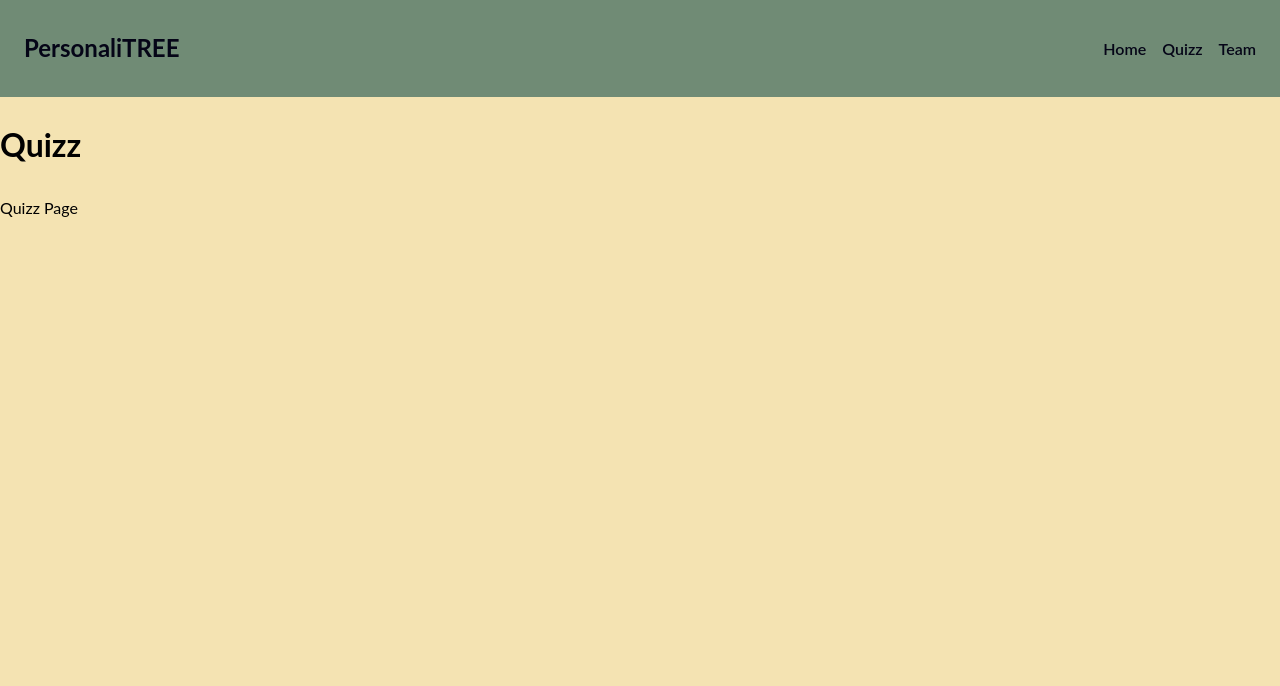
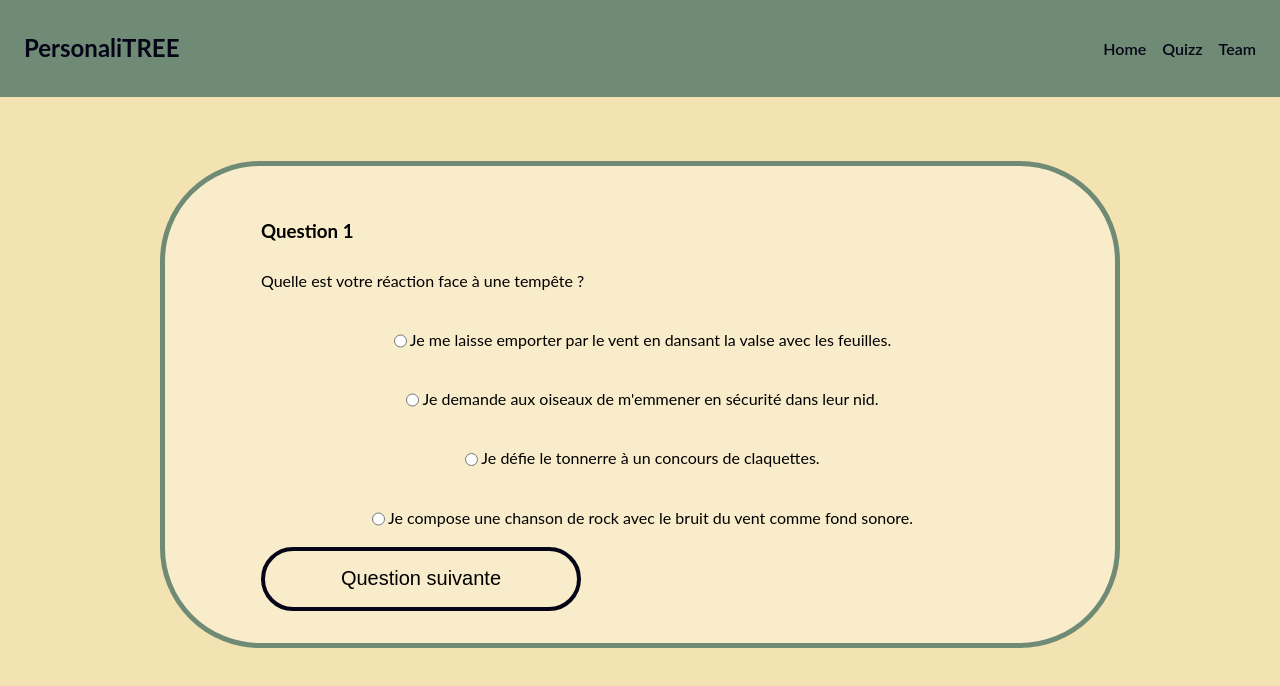
Before and after one commit to XamTV/Protojam-team-B, a React (Vite) app in the folder client/: page /quizz in a window 1280 px wide. Shown: the top 686 px of the page. Built offline with nearby package versions, Linux system fonts and the light colour scheme.

Commit message:
Setting the quizz part

```diff
--- a/client/src/components/MCQ.jsx
+++ b/client/src/components/MCQ.jsx
@@ -1,11 +1,80 @@
+import { useState } from "react";
+
+import questions from "../services/question";
 import "../style/MCQ.scss";
 
 function MCQ() {
+  const [index, setIndex] = useState(1);
+  const [points, setPoints] = useState(0);
+  const [selected, setSelected] = useState();
+
   return (
     <section className="MCQComponent">
-      <h1>MCQ</h1>
+      {questions
+        .filter((question) => question.id === index)
+        .map((question) => (
+          <section key={question}>
+            <h1>Question {question.id} </h1>
+            <p>{question.question}</p>
+            <form>
+              <div>
+                <input
+                  id={question.id}
+                  type="radio"
+                  name="questions"
+                  onChange={() => setSelected(1)}
+                />
+                <p>{question.reponse1}</p>
+              </div>
+              <div>
+                <input
+                  id={question.id}
+                  type="radio"
+                  name="questions"
+                  onChange={() => setSelected(2)}
+                />
+                <p>{question.reponse2}</p>
+              </div>
+              <div>
+                <input
+                  id={question.id}
+                  type="radio"
+                  name="questions"
+                  onChange={() => setSelected(3)}
+                />
+                <p>{question.reponse3}</p>
+              </div>
+              <div>
+                <input
+                  id={question.id}
+                  type="radio"
+                  name="questions"
+                  onChange={() => setSelected(4)}
+                />
+                <p>{question.reponse4}</p>
+              </div>
+            </form>
+          </section>
+        ))}
+      <div className="buttons">
+        <button
+          className={index >= questions.length ? "button hidden" : "button"}
+          type="button"
+          onClick={() => {
+            setIndex(index + 1);
 
-      <p>MCQ Component</p>
+            setPoints(points + selected);
+          }}
+        >
+          Question suivante
+        </button>
+        <button
+          className={index === questions.length ? "button" : "button hidden"}
+          type="button"
+        >
+          Voir mon résultat
+        </button>
+      </div>
     </section>
   );
 }
--- a/client/src/pages/Quizz.jsx
+++ b/client/src/pages/Quizz.jsx
@@ -1,11 +1,10 @@
+import MCQ from "../components/MCQ";
 import "../style/Quizz.scss";
 
 export default function Quizz() {
   return (
     <div id="QuizzContainer">
-      <h1>Quizz</h1>
-
-      <p>Quizz Page</p>
+      <MCQ />
     </div>
   );
 }
--- /dev/null
+++ b/client/src/services/question.js
@@ -0,0 +1,53 @@
+const questions = [
+  {
+    id: 1,
+    question: "Quelle est votre r\u00e9action face \u00e0 une temp\u00eate ?",
+    reponse1:
+      "Je me laisse emporter par le vent en dansant la valse avec les feuilles.",
+
+    reponse2:
+      "Je demande aux oiseaux de m'emmener en s\u00e9curit\u00e9 dans leur nid.",
+
+    reponse3: "Je d\u00e9fie le tonnerre \u00e0 un concours de claquettes.",
+
+    reponse4:
+      "Je compose une chanson de rock avec le bruit du vent comme fond sonore.",
+  },
+  {
+    id: 2,
+    question:
+      "Quelle serait votre activit\u00e9 id\u00e9ale un jour de pluie ?",
+    reponse1: "Placeholder 1",
+    reponse2: "Placeholder 2",
+    reponse3: "Placeholder 3",
+    reponse4: "Placeholder 4",
+  },
+  {
+    id: 3,
+    question: "Quelle est votre opinion sur les \u00e9cureuils ?",
+    reponse1: "Placeholder 1",
+    reponse2: "Placeholder 2",
+    reponse3: "Placeholder 3",
+    reponse4: "Placeholder 4",
+  },
+  {
+    id: 4,
+    question:
+      "Quel serait votre cri de guerre s'il fallait d\u00e9fendre votre territoire ?",
+    reponse1: "Placeholder 1",
+    reponse2: "Placeholder 2",
+    reponse3: "Placeholder 3",
+    reponse4: "Placeholder 4",
+  },
+  {
+    id: 5,
+    question:
+      "Quelle est votre r\u00e9plique pr\u00e9f\u00e9r\u00e9e en cas de s\u00e9cheresse ?",
+    reponse1: "Placeholder 1",
+    reponse2: "Placeholder 2",
+    reponse3: "Placeholder 3",
+    reponse4: "Placeholder 4",
+  },
+];
+
+export default questions;
--- a/client/src/style/MCQ.scss
+++ b/client/src/style/MCQ.scss
@@ -0,0 +1,31 @@
+.MCQComponent {
+  border: 5px #708b75 solid;
+  border-radius: 100px;
+  background-color: #ffffff50;
+  margin: 4rem 10rem;
+  padding: 2rem 6rem;
+  display: flex;
+  flex-direction: column;
+  div {
+    display: flex;
+    justify-self: center;
+    button {
+      width: 20rem;
+      height: 4rem;
+      font-size: 1.25rem;
+      background: none;
+      border: 4px #050517 solid;
+      border-radius: 100px;
+    }
+    button:hover {
+      cursor: pointer;
+      box-shadow:
+        7px 7px 14px #ffffff50,
+        -7px -7px 14px #ffffff50;
+    }
+  }
+}
+
+.hidden {
+  display: none;
+}
```
